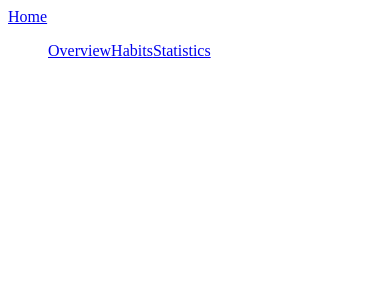
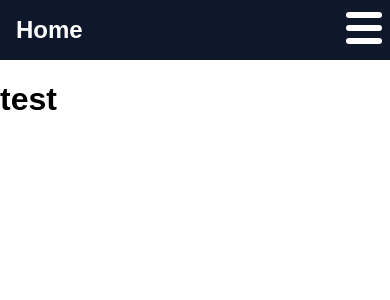
Before and after one commit to mayasaltzman/habit_tracker, a React (Create React App) app in the folder habit-tracker/: page /statistics in a window 390 px wide. Shown: the top 300 px of the page. Built offline with nearby package versions, Linux system fonts and the light colour scheme.

Commit message:
nav bar done with not official styles

```diff
--- a/habit-tracker/src/App.css
+++ b/habit-tracker/src/App.css
@@ -1,8 +1,17 @@
-/* .App {
-  text-align: center;
+.App {
+  background-color: white;
+  height: 100%;
+  width: 100%;
+  font-family: sans-serif;
 }
 
-.App-logo {
+/* so nav bar touches top */
+body{
+  margin: 0;
+  padding: 0;
+}
+
+/* .App-logo {
   height: 40vmin;
   pointer-events: none;
 }
--- a/habit-tracker/src/App.js
+++ b/habit-tracker/src/App.js
@@ -1,10 +1,22 @@
 import './App.css';
 import NavBar from './components/NavBar';
+import { Route, Routes } from "react-router-dom"
+import Overview from './components/pages/Overview';
+import Statistics from './components/pages/Statistics';
+import Habits from './components/pages/Habits';
+import Home from './components/pages/Home';
 
 function App() {
   return (
     <div className="App">
       <NavBar />
+      <Routes>
+        {/* adding pages in these route tags, curly braces are the components which are the js files */}
+        <Route path="/" element={<Home />} />
+        <Route path="/overview" element={<Overview />} />
+        <Route path="/habits" element={<Habits />} />
+        <Route path="/statistics" element={<Statistics />} />
+      </Routes>
     </div>
   );
 }
--- a/habit-tracker/src/components/NavBar.css
+++ b/habit-tracker/src/components/NavBar.css
@@ -0,0 +1,92 @@
+/*need to do one for .active one navlink attribute works */
+
+nav {
+    display: flex;
+    justify-content: space-between;
+    align-items: center;
+    background-color: #0f172a;
+    position: sticky;
+    top: 0;
+}
+
+nav .title {
+    font-size: 1.5rem;
+    margin: 1rem;
+    font-weight: bold;
+    text-decoration: none;
+    color: white;
+}
+
+nav ul {
+    display: flex;
+}
+
+nav ul li {
+    list-style: none;
+}
+
+#a {
+    display: block;
+    text-decoration: none;
+    color: white;
+    padding: 0.5rem;
+    margin: 0 0.5rem;
+    border-radius: 0.5rem;
+}
+
+
+/* psuedo selector so doesn't hightlight when on page note this wont work until link attribute is changed to navlink*/
+#a:not(.active):hover {
+    background-color: #1d4ed8;
+}
+
+nav .menu {
+    display: none;
+    position: absolute;
+    top: 0.75rem;
+    right: 0.5rem;
+    flex-direction: column;
+    justify-content: space-between;
+    width: 2.25rem;
+    height: 2rem;
+}
+
+nav .menu span {
+    height: 0.4rem;
+    width: 100%;
+    background-color: white;
+    border-radius: 0.2rem;
+}
+
+/* styling for small screen */
+@media (max-width: 550px) {
+    nav .menu {
+        display: flex;
+    }
+
+    nav {
+        flex-direction: column;
+        align-items: start;
+    }
+
+    nav ul {
+        display: none;
+        flex-direction: column;
+        width: 100%;
+        margin-bottom: 0.25rem;
+    }
+
+    nav ul.open{
+        display: flex;
+    }
+
+    nav ul li {
+        width: 100%;
+        text-align: center;
+    }
+
+    #a{
+        margin: 0.2rem 0.5rem;
+    }
+
+}
--- a/habit-tracker/src/components/NavBar.js
+++ b/habit-tracker/src/components/NavBar.js
@@ -1,20 +1,29 @@
-import React from "react";
+import React, { useState } from "react";
 import { Link } from "react-router-dom";
+import "./NavBar.css"
 
 
 const NavBar = () => {
+    const [menuOpen, setMenuOpen] = useState(false) //track if hamburger menu is selected
     return (
         <nav>
-            <Link to="/">Home</Link>
-            <ul>
+            <Link to="/" className="title">Home</Link>
+            {/* reverse value of hamburger menu so it opens/closes with arrow functions */}
+            <div className="menu" onClick={() => setMenuOpen(!menuOpen)}>
+                {/* spans are lines of hamburger menu */}
+                <span></span>
+                <span></span>
+                <span></span>
+            </div>
+            <ul className={menuOpen ? "open" : ""}>
                 <lil>
-                    <Link to="/overview">Overview</Link>
+                    <Link to="/overview" id="a">Overview</Link>
                 </lil>
                 <lil>
-                    <Link to="/habits">Habits</Link>
+                    <Link to="/habits" id="a">Habits</Link>
                 </lil>
                 <lil>
-                    <Link to="/statistics">Statistics</Link>
+                    <Link to="/statistics" id="a">Statistics</Link>
                 </lil>
             </ul>
         </nav>
--- a/habit-tracker/src/components/pages/Statistics.js
+++ b/habit-tracker/src/components/pages/Statistics.js
@@ -3,7 +3,7 @@ import React from 'react'
 const Statistics = () => {
     return (
         <div>
-
+            <h1>test</h1>
         </div>
     )
 }
--- /dev/null
+++ b/habit-tracker/src/components/pages/index.js
@@ -0,0 +1,4 @@
+export * from "./Habits"
+export * from "./Home"
+export * from "./Overview"
+export * from "./Statistics"
```
